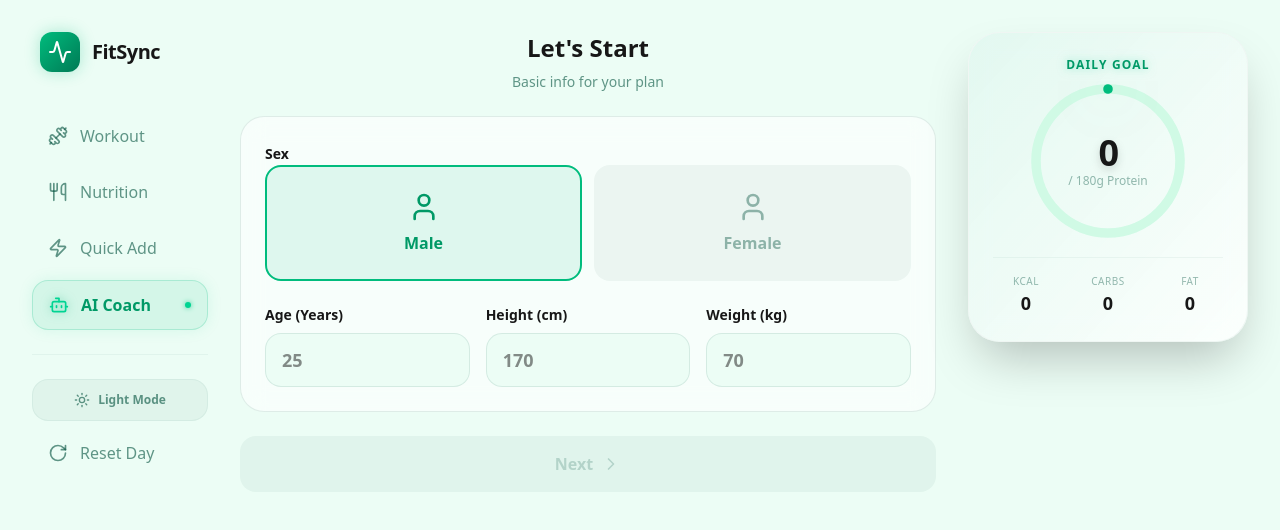
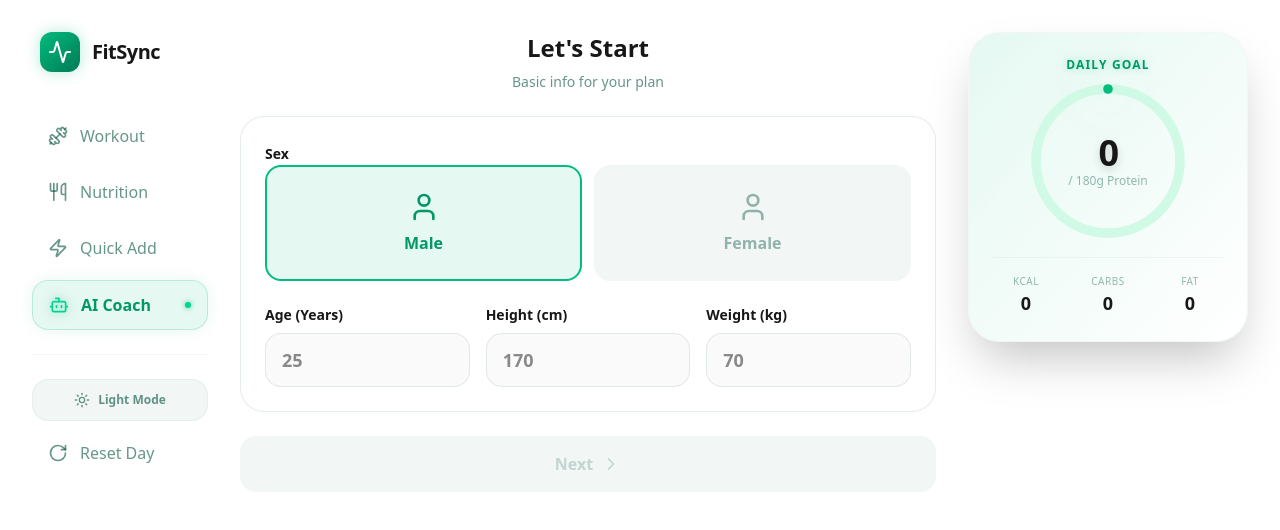
Before and after one commit to NonLuong/my-fitness, a Next.js app: page / in a window 1280 px wide. Both pictures are taken after a click on the button "AI Coach". Shown: the top 530 px of the page. Built offline with nearby package versions, Linux system fonts and the light colour scheme.

Commit message:
Update UI & Performant V1.2.4

```diff
--- a/src/app/page.tsx
+++ b/src/app/page.tsx
@@ -1,6 +1,6 @@
 'use client';
 
-import React, { useMemo, useRef, useState, useEffect } from 'react';
+import React, { useMemo, useRef, useState, useEffect, useCallback } from 'react';
 import dynamic from 'next/dynamic';
 import { motion, AnimatePresence } from 'framer-motion';
 import ReactMarkdown from 'react-markdown';
@@ -35,7 +35,6 @@ import {
 import { resolveExerciseDetailFromLabel } from '@/lib/exercises';
 
 import { ConfirmDialog } from './_components/ConfirmDialog';
-import { NutritionSection } from './_components/sections/NutritionSection';
 import type { MealEntry, MealType } from './_components/types/nutrition';
 
 // --- 1. Type Definition ---
@@ -96,6 +95,40 @@ type AiNutritionResponse = {
   reasoningSummary?: string;
   error?: string;
 };
+
+type NutritionSectionProps = {
+  mobileVisible: boolean;
+  prefersReducedMotion: boolean;
+  meals: MealEntry[];
+  kcalAnimated: number;
+  pAnimated: number;
+  cAnimated: number;
+  fAnimated: number;
+  onOpenAi: () => void;
+  onRequestDeleteMeal: (id: string) => void;
+};
+
+const NutritionSection = dynamic<NutritionSectionProps>(
+  () => import('./_components/sections/NutritionSection').then((mod) => mod.NutritionSection),
+  {
+    loading: () => <NutritionSectionSkeleton />,
+    ssr: false,
+  },
+);
+
+function parseWorkoutTarget(exerciseLabel: string) {
+  const m = /(\d+)x/i.exec(exerciseLabel);
+  if (!m) return 1;
+  const sets = Number(m[1]);
+  return Number.isFinite(sets) && sets > 0 ? sets : 1;
+}
+
+function makeWorkoutState(exercises: string[]): WorkoutState {
+  return exercises.reduce<WorkoutState>((acc, ex) => {
+    acc[ex] = { target: parseWorkoutTarget(ex), count: 0 };
+    return acc;
+  }, {});
+}
 
 // --- Coach Types & Helpers ---
 type Sex = 'male' | 'female';
@@ -392,6 +425,78 @@ const SCHEDULE: ScheduleType = {
   0: { title: "Sunday Reset", focus: "Deep Recovery", exercises: ["Sleep 8+ Hours", "Meal Prep", "Relaxation"] }
 };
 
+const AmbientBackground = React.memo(function AmbientBackground() {
+  return (
+    <div className="fixed inset-0 -z-10 overflow-hidden pointer-events-none">
+      <motion.div
+        animate={{
+          scale: [1, 1.2, 1],
+          opacity: [0.3, 0.5, 0.3],
+          x: [0, 50, 0],
+          y: [0, 30, 0],
+        }}
+        transition={{ duration: 10, repeat: Infinity, ease: 'easeInOut' }}
+        className="absolute top-[-20%] left-[-10%] w-[60%] h-[60%] rounded-full bg-emerald-100/30 dark:bg-emerald-900/20 blur-[120px]"
+      />
+      <motion.div
+        animate={{
+          scale: [1, 1.1, 1],
+          opacity: [0.2, 0.4, 0.2],
+          x: [0, -30, 0],
+          y: [0, 50, 0],
+        }}
+        transition={{ duration: 15, repeat: Infinity, ease: 'easeInOut', delay: 2 }}
+        className="absolute bottom-[-10%] right-[-10%] w-[50%] h-[50%] rounded-full bg-emerald-100/30 dark:bg-green-900/20 blur-[120px]"
+      />
+      <motion.div
+        animate={{
+          opacity: [0.1, 0.3, 0.1],
+        }}
+        transition={{ duration: 8, repeat: Infinity, ease: 'easeInOut' }}
+        className="absolute top-[30%] left-[30%] w-[40%] h-[40%] rounded-full bg-emerald-200/10 blur-[100px]"
+      />
+    </div>
+  );
+});
+AmbientBackground.displayName = 'AmbientBackground';
+
+const CoachMarkdownMessage = React.memo(function CoachMarkdownMessage({ text }: { text: string }) {
+  return (
+    <div className="coach-markdown prose prose-sm prose-neutral dark:prose-invert max-w-none">
+      <ReactMarkdown remarkPlugins={[remarkGfm]} rehypePlugins={[rehypeSanitize]}>
+        {text}
+      </ReactMarkdown>
+    </div>
+  );
+});
+CoachMarkdownMessage.displayName = 'CoachMarkdownMessage';
+
+function NutritionSectionSkeleton() {
+  return (
+    <section className="space-y-4 animate-pulse">
+      <div className="flex items-center justify-between">
+        <div className="space-y-1">
+          <div className="h-3 w-20 rounded-full bg-emerald-900/10 dark:bg-emerald-100/10" />
+          <div className="h-4 w-32 rounded-full bg-emerald-900/20 dark:bg-emerald-100/20" />
+        </div>
+        <div className="h-9 w-24 rounded-2xl bg-emerald-500/40" />
+      </div>
+      <div className="rounded-3xl border border-emerald-900/5 dark:border-white/5 bg-white/40 dark:bg-[#0a120f]/40 p-6 space-y-4">
+        <div className="h-4 w-40 rounded-full bg-emerald-900/10 dark:bg-emerald-100/10" />
+        <div className="grid grid-cols-4 gap-4">
+          {Array.from({ length: 4 }).map((_, idx) => (
+            <div key={idx} className="space-y-2 rounded-2xl border border-emerald-900/5 dark:border-white/5 p-3">
+              <div className="h-2.5 w-12 rounded-full bg-emerald-900/10 dark:bg-emerald-100/10" />
+              <div className="h-5 w-10 rounded-full bg-emerald-900/20 dark:bg-emerald-100/20" />
+            </div>
+          ))}
+        </div>
+        <div className="h-3 w-48 rounded-full bg-emerald-900/10 dark:bg-emerald-100/10" />
+      </div>
+    </section>
+  );
+}
+
 function FitnessApp() {
   // --- Logic ---
   const today = new Date();
@@ -462,20 +567,7 @@ function FitnessApp() {
     };
   }, []);
 
-  const parseWorkoutTarget = (exerciseLabel: string) => {
-    const m = /\((\d+)x/i.exec(exerciseLabel);
-    if (!m) return 1;
-    const sets = Number(m[1]);
-    return Number.isFinite(sets) && sets > 0 ? sets : 1;
-  };
-
-  const makeWorkoutState = (exercises: string[]): WorkoutState =>
-    exercises.reduce<WorkoutState>((acc, ex) => {
-      acc[ex] = { target: parseWorkoutTarget(ex), count: 0 };
-      return acc;
-    }, {});
-
-  const loadInitialData = () => {
+  const loadInitialData = useCallback(() => {
     if (typeof window === 'undefined') {
       return {
         protein: 0,
@@ -504,12 +596,13 @@ function FitnessApp() {
       workout: makeWorkoutState(todaySchedule.exercises),
       meals: [] as MealEntry[]
     };
-  };
-
-  const [protein, setProtein] = useState<number>(() => loadInitialData().protein);
-  const [proteinEvents, setProteinEvents] = useState<ProteinEvent[]>(() => loadInitialData().proteinEvents);
-  const [workoutState, setWorkoutState] = useState<WorkoutState>(() => loadInitialData().workout);
-  const [meals, setMeals] = useState<MealEntry[]>(() => loadInitialData().meals);
+  }, [storageKey, todaySchedule]);
+
+  const initialDailyLog = useMemo(() => loadInitialData(), [loadInitialData]);
+  const [protein, setProtein] = useState<number>(initialDailyLog.protein);
+  const [proteinEvents, setProteinEvents] = useState<ProteinEvent[]>(initialDailyLog.proteinEvents);
+  const [workoutState, setWorkoutState] = useState<WorkoutState>(initialDailyLog.workout);
+  const [meals, setMeals] = useState<MealEntry[]>(initialDailyLog.meals);
 
   const mealsRef = useRef<MealEntry[]>(meals);
   useEffect(() => {
@@ -1047,40 +1140,11 @@ function FitnessApp() {
   }, [activeTab, isMobile, prefersReducedMotion, aiOpen, selectedExerciseLabel]);
 
   return (
-    <div className="min-h-screen bg-emerald-50 dark:bg-[#050a08] text-neutral-900 dark:text-white selection:bg-emerald-500/30 font-sans transition-colors duration-500 ease-in-out">
-      {/* 3D Ambient Background */}
-      <div className="fixed inset-0 -z-10 overflow-hidden pointer-events-none">
-        <motion.div
-          animate={{
-            scale: [1, 1.2, 1],
-            opacity: [0.3, 0.5, 0.3],
-            x: [0, 50, 0],
-            y: [0, 30, 0]
-          }}
-          transition={{ duration: 10, repeat: Infinity, ease: "easeInOut" }}
-          className="absolute top-[-20%] left-[-10%] w-[60%] h-[60%] rounded-full bg-emerald-300/20 dark:bg-emerald-900/20 blur-[120px]"
-        />
-        <motion.div
-          animate={{
-            scale: [1, 1.1, 1],
-            opacity: [0.2, 0.4, 0.2],
-            x: [0, -30, 0],
-            y: [0, 50, 0]
-          }}
-          transition={{ duration: 15, repeat: Infinity, ease: "easeInOut", delay: 2 }}
-          className="absolute bottom-[-10%] right-[-10%] w-[50%] h-[50%] rounded-full bg-green-300/20 dark:bg-green-900/20 blur-[120px]"
-        />
-        <motion.div
-          animate={{
-            opacity: [0.1, 0.3, 0.1],
-          }}
-          transition={{ duration: 8, repeat: Infinity, ease: "easeInOut" }}
-          className="absolute top-[30%] left-[30%] w-[40%] h-[40%] rounded-full bg-emerald-500/5 blur-[100px]"
-        />
-      </div>
+    <div className="min-h-screen bg-white dark:bg-[#050a08] text-neutral-900 dark:text-white selection:bg-emerald-500/30 font-sans transition-colors duration-500 ease-in-out">
+      <AmbientBackground />
 
       {/* Header (Mobile Only) */}
-      <header className="md:hidden fixed top-0 inset-x-0 z-30 border-b border-emerald-900/5 dark:border-white/5 bg-emerald-50/80 dark:bg-[#050a08]/80 backdrop-blur-xl transition-colors duration-500 ease-in-out">
+      <header className="md:hidden fixed top-0 inset-x-0 z-30 border-b border-emerald-900/5 dark:border-white/5 bg-white/80 dark:bg-[#050a08]/80 backdrop-blur-xl transition-colors duration-500 ease-in-out">
         <div className="max-w-md mx-auto px-4 h-14 flex items-center justify-between">
           <div className="flex items-center gap-2">
             <div className="w-8 h-8 rounded-xl bg-linear-to-br from-emerald-500 to-emerald-700 flex items-center justify-center shadow-[0_0_15px_rgba(16,185,129,0.3)]">
@@ -1410,7 +1474,7 @@ function FitnessApp() {
                             value={draftProfile.ageYears}
                             onChange={(e) => setDraftProfile((d) => ({ ...d, ageYears: e.target.value }))}
                             onBlur={() => commitNumber('ageYears', draftProfile.ageYears, { min: 10, max: 90 })}
-                            className="w-full rounded-2xl border border-emerald-900/10 dark:border-white/10 bg-emerald-50 dark:bg-emerald-950/30 px-4 py-3 text-lg font-bold text-neutral-900 dark:text-white outline-none focus:border-emerald-500 focus:ring-1 focus:ring-emerald-500"
+                            className="w-full rounded-2xl border border-emerald-900/10 dark:border-white/10 bg-neutral-50 dark:bg-emerald-950/30 px-4 py-3 text-lg font-bold text-neutral-900 dark:text-white outline-none focus:border-emerald-500 focus:ring-1 focus:ring-emerald-500"
                           />
                         </label>
                         <label className="space-y-2">
@@ -1421,7 +1485,7 @@ function FitnessApp() {
                             value={draftProfile.heightCm}
                             onChange={(e) => setDraftProfile((d) => ({ ...d, heightCm: e.target.value }))}
                             onBlur={() => commitNumber('heightCm', draftProfile.heightCm, { min: 120, max: 230 })}
-                            className="w-full rounded-2xl border border-emerald-900/10 dark:border-white/10 bg-emerald-50 dark:bg-emerald-950/30 px-4 py-3 text-lg font-bold text-neutral-900 dark:text-white outline-none focus:border-emerald-500 focus:ring-1 focus:ring-emerald-500"
+                            className="w-full rounded-2xl border border-emerald-900/10 dark:border-white/10 bg-neutral-50 dark:bg-emerald-950/30 px-4 py-3 text-lg font-bold text-neutral-900 dark:text-white outline-none focus:border-emerald-500 focus:ring-1 focus:ring-emerald-500"
                           />
                         </label>
                         <label className="space-y-2">
@@ -1432,7 +1496,7 @@ function FitnessApp() {
                             value={draftProfile.weightKg}
                             onChange={(e) => setDraftProfile((d) => ({ ...d, weightKg: e.target.value }))}
                             onBlur={() => commitNumber('weightKg', draftProfile.weightKg, { min: 30, max: 250 })}
-                            className="w-full rounded-2xl border border-emerald-900/10 dark:border-white/10 bg-emerald-50 dark:bg-emerald-950/30 px-4 py-3 text-lg font-bold text-neutral-900 dark:text-white outline-none focus:border-emerald-500 focus:ring-1 focus:ring-emerald-500"
+                            className="w-full rounded-2xl border border-emerald-900/10 dark:border-white/10 bg-neutral-50 dark:bg-emerald-950/30 px-4 py-3 text-lg font-bold text-neutral-900 dark:text-white outline-none focus:border-emerald-500 focus:ring-1 focus:ring-emerald-500"
                           />
                         </label>
                       </div>
@@ -1527,7 +1591,7 @@ function FitnessApp() {
                           value={draftProfile.waistIn}
                           onChange={(e) => setDraftProfile((d) => ({ ...d, waistIn: e.target.value }))}
                           onBlur={() => commitNumber('waistIn', draftProfile.waistIn, { min: 1, max: 90 })}
-                          className="w-full rounded-2xl border border-emerald-900/10 dark:border-white/10 bg-emerald-50 dark:bg-emerald-950/30 px-4 py-3 text-sm font-bold text-neutral-900 dark:text-white outline-none focus:border-emerald-500 focus:ring-1 focus:ring-emerald-500"
+                          className="w-full rounded-2xl border border-emerald-900/10 dark:border-white/10 bg-neutral-50 dark:bg-emerald-950/30 px-4 py-3 text-sm font-bold text-neutral-900 dark:text-white outline-none focus:border-emerald-500 focus:ring-1 focus:ring-emerald-500"
                         />
                       </label>
                       <label className="space-y-2">
@@ -1538,7 +1602,7 @@ function FitnessApp() {
                           value={draftProfile.hipIn}
                           onChange={(e) => setDraftProfile((d) => ({ ...d, hipIn: e.target.value }))}
                           onBlur={() => commitNumber('hipIn', draftProfile.hipIn, { min: 1, max: 120 })}
-                          className="w-full rounded-2xl border border-emerald-900/10 dark:border-white/10 bg-emerald-50 dark:bg-emerald-950/30 px-4 py-3 text-sm font-bold text-neutral-900 dark:text-white outline-none focus:border-emerald-500 focus:ring-1 focus:ring-emerald-500"
+                          className="w-full rounded-2xl border border-emerald-900/10 dark:border-white/10 bg-neutral-50 dark:bg-emerald-950/30 px-4 py-3 text-sm font-bold text-neutral-900 dark:text-white outline-none focus:border-emerald-500 focus:ring-1 focus:ring-emerald-500"
                         />
                       </label>
                       <label className="space-y-2">
@@ -1549,7 +1613,7 @@ function FitnessApp() {
                           value={draftProfile.chestIn}
                           onChange={(e) => setDraftProfile((d) => ({ ...d, chestIn: e.target.value }))}
                           onBlur={() => commitNumber('chestIn', draftProfile.chestIn, { min: 1, max: 120 })}
-                          className="w-full rounded-2xl border border-emerald-900/10 dark:border-white/10 bg-emerald-50 dark:bg-emerald-950/30 px-4 py-3 text-sm font-bold text-neutral-900 dark:text-white outline-none focus:border-emerald-500 focus:ring-1 focus:ring-emerald-500"
+                          className="w-full rounded-2xl border border-emerald-900/10 dark:border-white/10 bg-neutral-50 dark:bg-emerald-950/30 px-4 py-3 text-sm font-bold text-neutral-900 dark:text-white outline-none focus:border-emerald-500 focus:ring-1 focus:ring-emerald-500"
                         />
                       </label>
                       <label className="space-y-2">
@@ -1560,7 +1624,7 @@ function FitnessApp() {
                           value={draftProfile.neckIn}
                           onChange={(e) => setDraftProfile((d) => ({ ...d, neckIn: e.target.value }))}
                           onBlur={() => commitNumber('neckIn', draftProfile.neckIn, { min: 1, max: 40 })}
-                          className="w-full rounded-2xl border border-emerald-900/10 dark:border-white/10 bg-emerald-50 dark:bg-emerald-950/30 px-4 py-3 text-sm font-bold text-neutral-900 dark:text-white outline-none focus:border-emerald-500 focus:ring-1 focus:ring-emerald-500"
+                          className="w-full rounded-2xl border border-emerald-900/10 dark:border-white/10 bg-neutral-50 dark:bg-emerald-950/30 px-4 py-3 text-sm font-bold text-neutral-900 dark:text-white outline-none focus:border-emerald-500 focus:ring-1 focus:ring-emerald-500"
                         />
                       </label>
                     </div>
@@ -1625,7 +1689,7 @@ function FitnessApp() {
                           value={draftProfile.targetWeightKg}
                           onChange={(e) => setDraftProfile((d) => ({ ...d, targetWeightKg: e.target.value }))}
                           onBlur={() => commitNumber('targetWeightKg', draftProfile.targetWeightKg, { min: 30, max: 300 })}
-                          className="w-full rounded-2xl border border-emerald-900/10 dark:border-white/10 bg-emerald-50 dark:bg-emerald-950/30 px-4 py-3 text-sm font-bold text-neutral-900 dark:text-white outline-none focus:border-emerald-500 focus:ring-1 focus:ring-emerald-500"
+                          className="w-full rounded-2xl border border-emerald-900/10 dark:border-white/10 bg-neutral-50 dark:bg-emerald-950/30 px-4 py-3 text-sm font-bold text-neutral-900 dark:text-white outline-none focus:border-emerald-500 focus:ring-1 focus:ring-emerald-500"
                         />
                       </label>
                       <label className="space-y-2">
@@ -1636,7 +1700,7 @@ function FitnessApp() {
                           value={draftProfile.targetWeeks}
                           onChange={(e) => setDraftProfile((d) => ({ ...d, targetWeeks: e.target.value }))}
                           onBlur={() => commitNumber('targetWeeks', draftProfile.targetWeeks, { min: 1, max: 52 })}
-                          className="w-full rounded-2xl border border-emerald-900/10 dark:border-white/10 bg-emerald-50 dark:bg-emerald-950/30 px-4 py-3 text-sm font-bold text-neutral-900 dark:text-white outline-none focus:border-emerald-500 focus:ring-1 focus:ring-emerald-500"
+                          className="w-full rounded-2xl border border-emerald-900/10 dark:border-white/10 bg-neutral-50 dark:bg-emerald-950/30 px-4 py-3 text-sm font-bold text-neutral-900 dark:text-white outline-none focus:border-emerald-500 focus:ring-1 focus:ring-emerald-500"
                         />
                       </label>
                       <label className="space-y-2">
@@ -1647,7 +1711,7 @@ function FitnessApp() {
                           value={draftProfile.trainingDaysPerWeek}
                           onChange={(e) => setDraftProfile((d) => ({ ...d, trainingDaysPerWeek: e.target.value }))}
                           onBlur={() => commitNumber('trainingDaysPerWeek', draftProfile.trainingDaysPerWeek, { min: 0, max: 7 })}
-                          className="w-full rounded-2xl border border-emerald-900/10 dark:border-white/10 bg-emerald-50 dark:bg-emerald-950/30 px-4 py-3 text-sm font-bold text-neutral-900 dark:text-white outline-none focus:border-emerald-500 focus:ring-1 focus:ring-emerald-500"
+                          className="w-full rounded-2xl border border-emerald-900/10 dark:border-white/10 bg-neutral-50 dark:bg-emerald-950/30 px-4 py-3 text-sm font-bold text-neutral-900 dark:text-white outline-none focus:border-emerald-500 focus:ring-1 focus:ring-emerald-500"
                         />
                       </label>
                     </div>
@@ -1754,11 +1818,7 @@ function FitnessApp() {
                             }`}
                           >
                             {m.role === 'assistant' ? (
-                              <div className="coach-markdown prose prose-sm prose-neutral dark:prose-invert max-w-none">
-                                <ReactMarkdown remarkPlugins={[remarkGfm]} rehypePlugins={[rehypeSanitize]}>
-                                  {m.text}
-                                </ReactMarkdown>
-                              </div>
+                              <CoachMarkdownMessage text={m.text} />
                             ) : (
                               <div className="whitespace-pre-wrap">{m.text}</div>
                             )}
```
Also changed, not shown: src/app/_components/sections/NutritionSection.tsx (+17 -5 lines), src/app/coach/page.tsx (+4 -4 lines).
